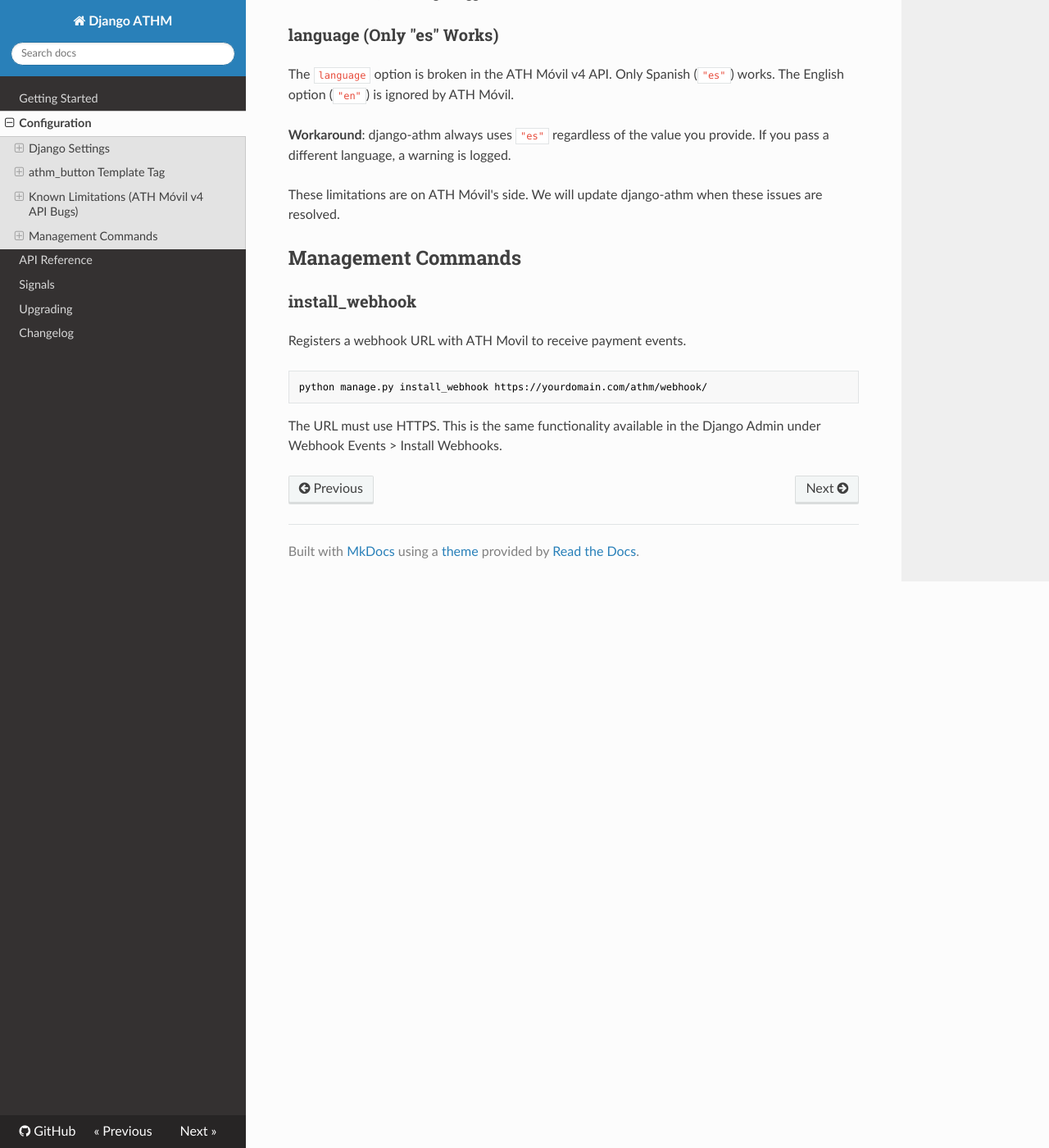
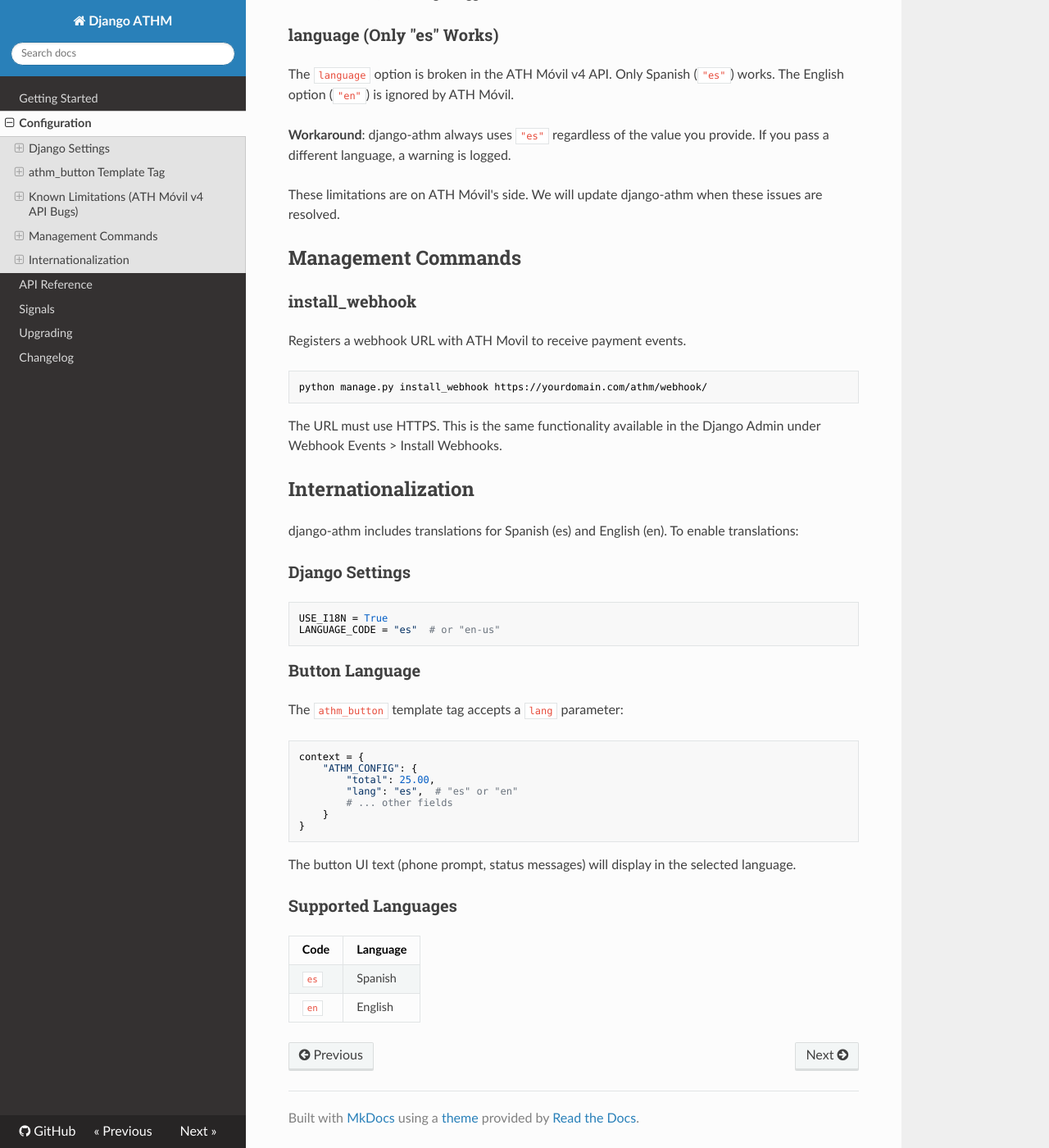
Before and after one commit to django-athm/django-athm, an MkDocs documentation site: the page built from docs/config.md, in a window 1280 px wide and 1400 px high, scrolled down 4263 px. Shown: the whole window at 82% size. Built offline with MkDocs 1.6.1, drawn with Linux system fonts in a browser that asks for light colours; nearby versions of some CDN libraries.

Commit message:
feat: add multilingual support with Spanish translations
Add Django i18n infrastructure with Spanish (es) and English (en)
locale files. All existing translation-marked strings now have
compiled translations included in the package distribution.

````diff
--- a/docs/config.md
+++ b/docs/config.md
@@ -210,3 +210,37 @@
 ```
 
 The URL must use HTTPS. This is the same functionality available in the Django Admin under Webhook Events > Install Webhooks.
+
+## Internationalization
+
+django-athm includes translations for Spanish (es) and English (en). To enable translations:
+
+### Django Settings
+
+```python
+USE_I18N = True
+LANGUAGE_CODE = "es"  # or "en-us"
+```
+
+### Button Language
+
+The `athm_button` template tag accepts a `lang` parameter:
+
+```python
+context = {
+    "ATHM_CONFIG": {
+        "total": 25.00,
+        "lang": "es",  # "es" or "en"
+        # ... other fields
+    }
+}
+```
+
+The button UI text (phone prompt, status messages) will display in the selected language.
+
+### Supported Languages
+
+| Code | Language |
+|------|----------|
+| `es` | Spanish |
+| `en` | English |
````
Also changed, not shown: pyproject.toml (+7 -0 lines), 4 other files.
